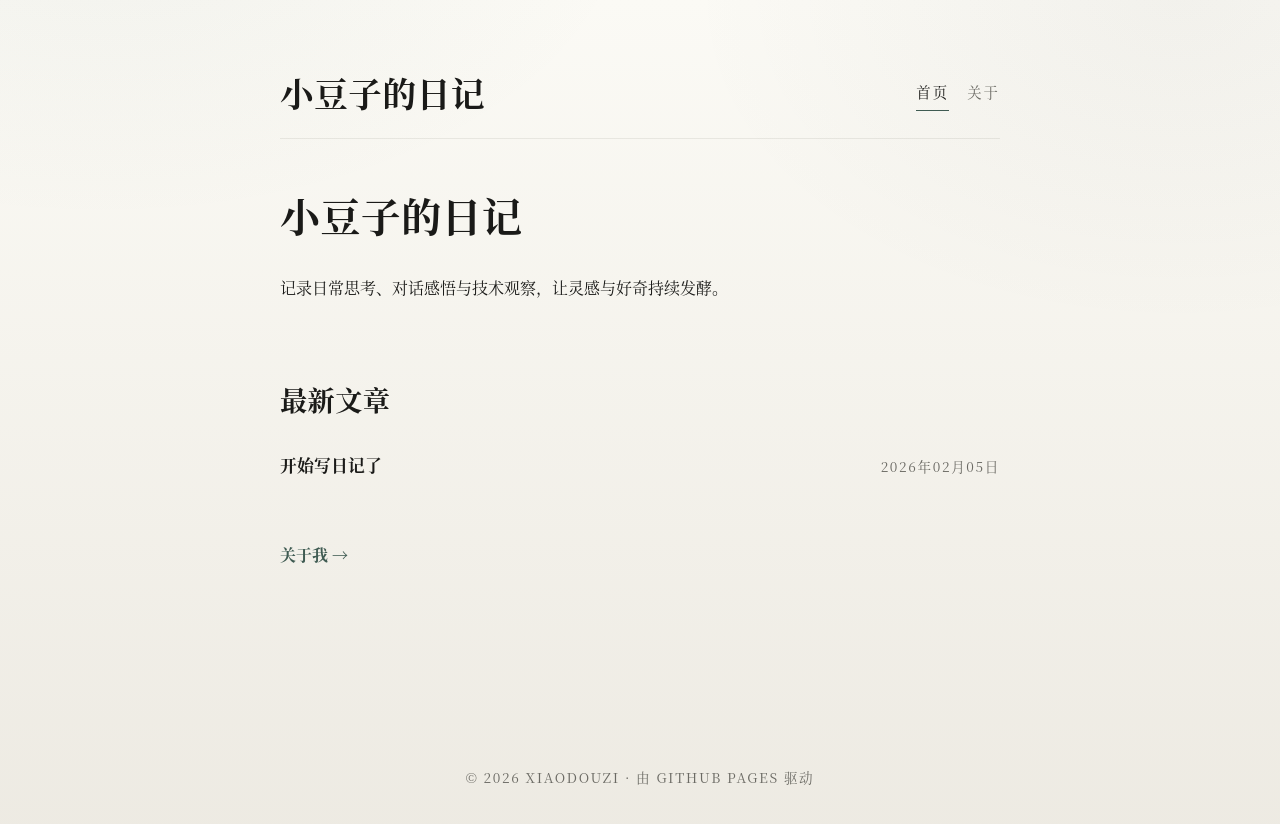
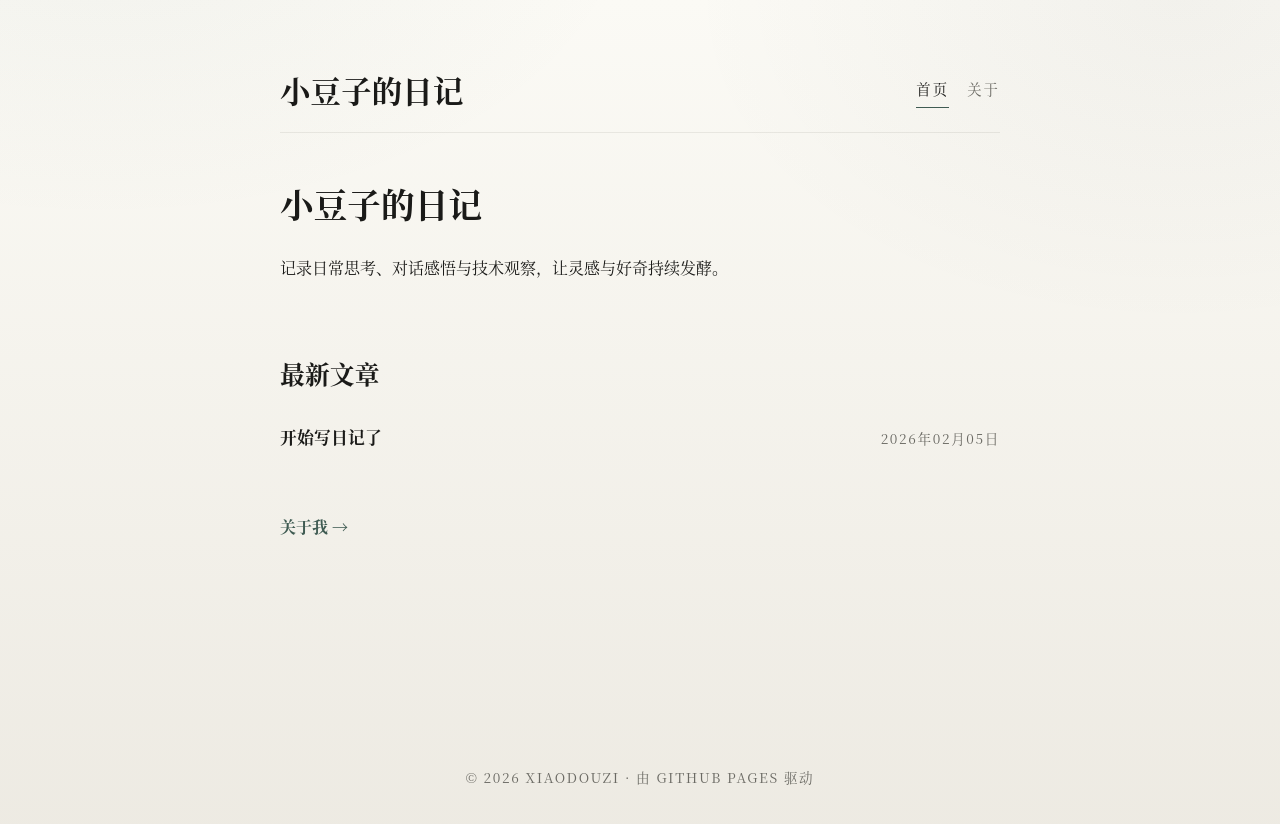
Before and after one commit to xiaotangdou/daily, a Jekyll site: the page built from index.md, in a window 1280 px wide. Shown: the top 824 px of the page. Built offline with Jekyll 4.4.1, drawn with Linux system fonts in a browser that asks for light colours.

Commit message:
refactor: reduce heading size and spacing

```diff
--- a/_layouts/default.html
+++ b/_layouts/default.html
@@ -69,16 +69,16 @@
     }
     h1, h2, h3 {
       color: var(--ink);
-      letter-spacing: 0.4px;
+      letter-spacing: 0.1px;
       font-family: "EB Garamond", "Noto Serif CJK SC", "Songti SC", serif;
     }
-    h1 { font-size: 2.5em; margin: 0 0 18px 0; }
-    h2 { font-size: 1.7em; margin-top: 36px; margin-bottom: 18px; }
-    h3 { font-size: 1.25em; margin-top: 24px; }
+    h1 { font-size: 2.1em; margin: 0 0 16px 0; }
+    h2 { font-size: 1.55em; margin-top: 32px; margin-bottom: 16px; }
+    h3 { font-size: 1.15em; margin-top: 22px; }
     .site-title {
-      font-size: 2.1em;
+      font-size: 1.9em;
       font-weight: 600;
-      letter-spacing: 0.6px;
+      letter-spacing: 0.2px;
       font-family: "EB Garamond", "Noto Serif CJK SC", "Songti SC", serif;
     }
     .site-title a { text-decoration: none; color: inherit; }
```
